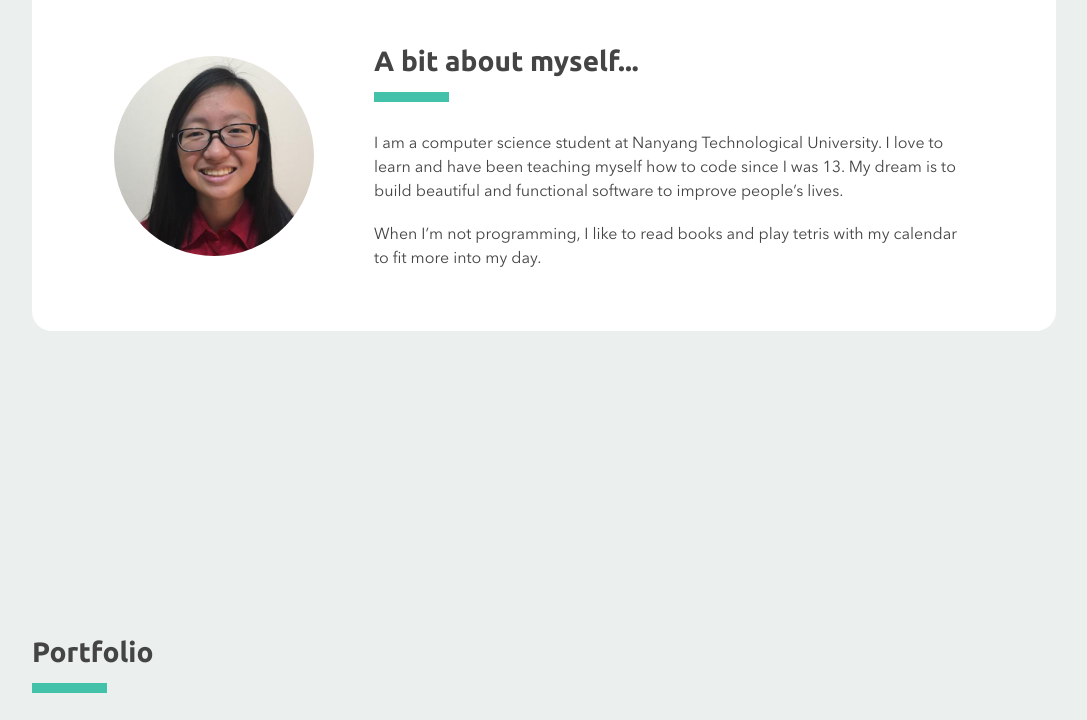
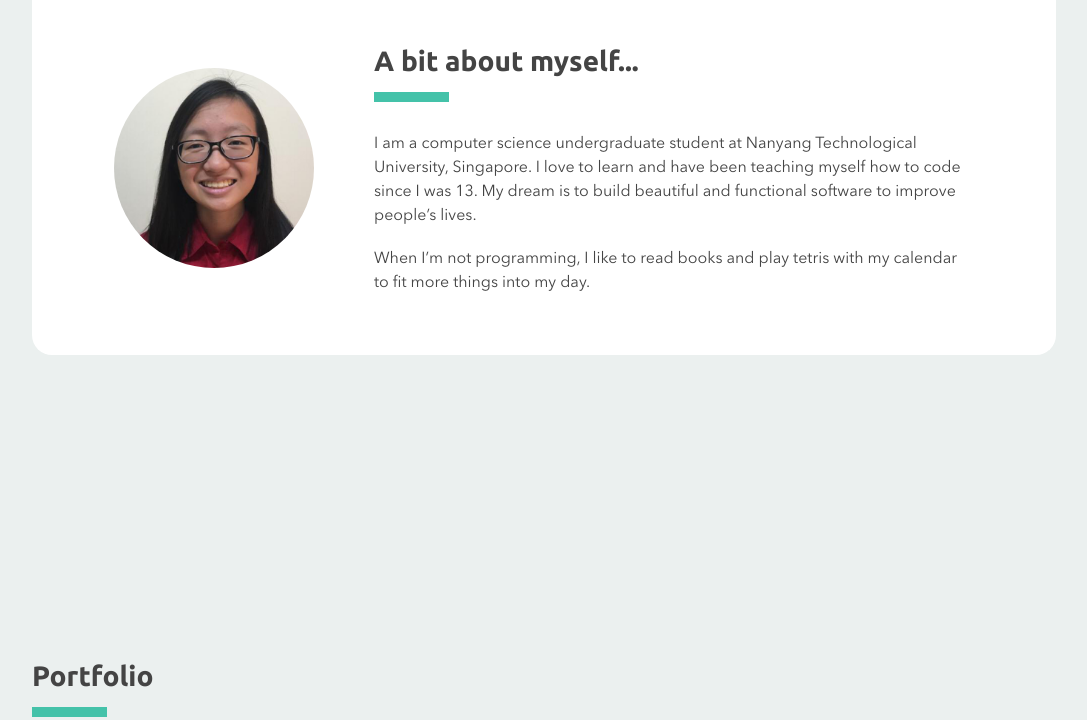
Before and after one commit to rtkleong10/rtkleong10.github.io, a plain HTML site: page index.html in a window 1280 px wide. Shown: the part 1020-1740 px from the top of the page, without its empty margins (96-1183 px from the left). Drawn offline with Linux system fonts and the light colour scheme; grey boxes are pictures that could not be loaded.

Commit message:
[update] Updated about me section

```diff
--- a/index.html
+++ b/index.html
@@ -70,9 +70,9 @@
 					<img class="about-img" src="img/tiffany-photo.jpg" alt="Circular Photo of Tiffany Leong">
 					<div class="about-text">
 						<h2 class="lowerbar">A bit about myself...</h2>
-						<p>I am a computer science student at Nanyang Technological University. I love to learn and have been teaching myself how to code since I was 13. My dream is to build beautiful and functional software to improve people’s lives.</p>
+						<p>I am a computer science undergraduate student at Nanyang Technological University, Singapore. I love to learn and have been teaching myself how to code since I was 13. My dream is to build beautiful and functional software to improve people’s lives.</p>
 						<br>
-						<p>When I’m not programming, I like to read books and play tetris with my calendar to fit more into my day.</p>
+						<p>When I’m not programming, I like to read books and play tetris with my calendar to fit more things into my day.</p>
 					</div>
 				</div>
 			</div>
@@ -201,7 +201,7 @@
 
 	<footer>
 		<div class="container">
-			<p>&copy; Tiffany Leong 2020</p>
+			<p>&copy; Tiffany Leong 2021</p>
 			<ul class="footer-links">
 				<li>
 					<a href="https://github.com/rtkleong10" rel="noopener noreferrer" aria-label="GitHub">
```
